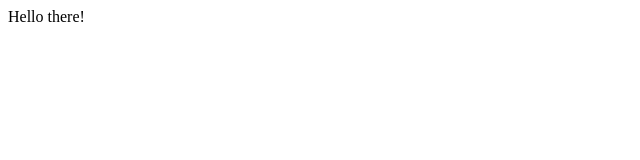
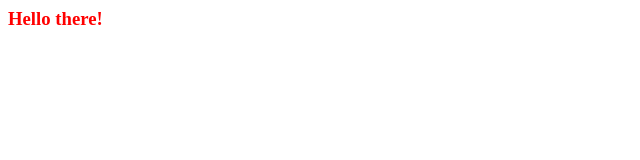
Before and after one commit to n4rk0o/github-flow, a plain HTML site: page index.html in a window 1280 px wide. Shown: the whole page, without its empty margins (0-640 px from the left). Drawn offline with Linux system fonts and the light colour scheme.

Commit message:
add h3 with style color to red

```diff
--- a/index.html
+++ b/index.html
@@ -1,5 +1,5 @@
 <html>
 <body>
-    Hello there!
+    <h3 style="color:red">Hello there!</h3>
 </body>
 </html>
```
